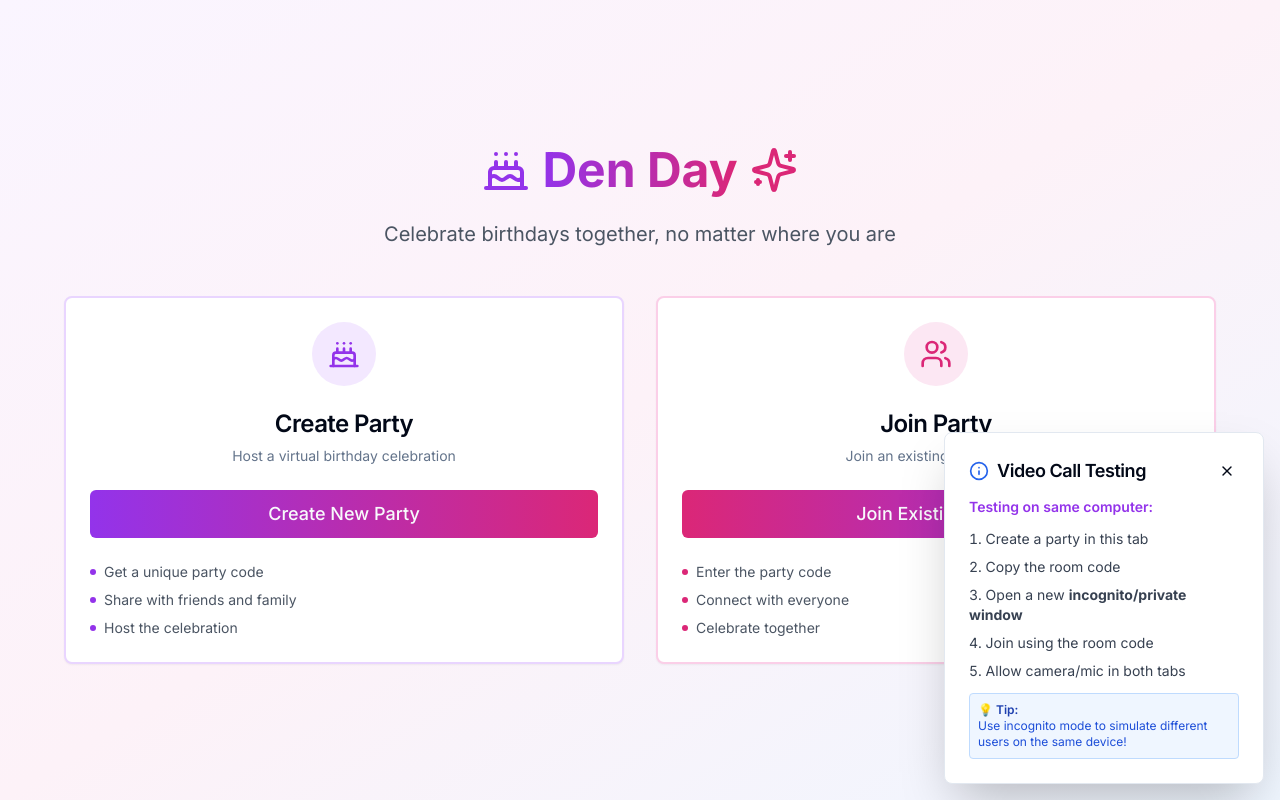
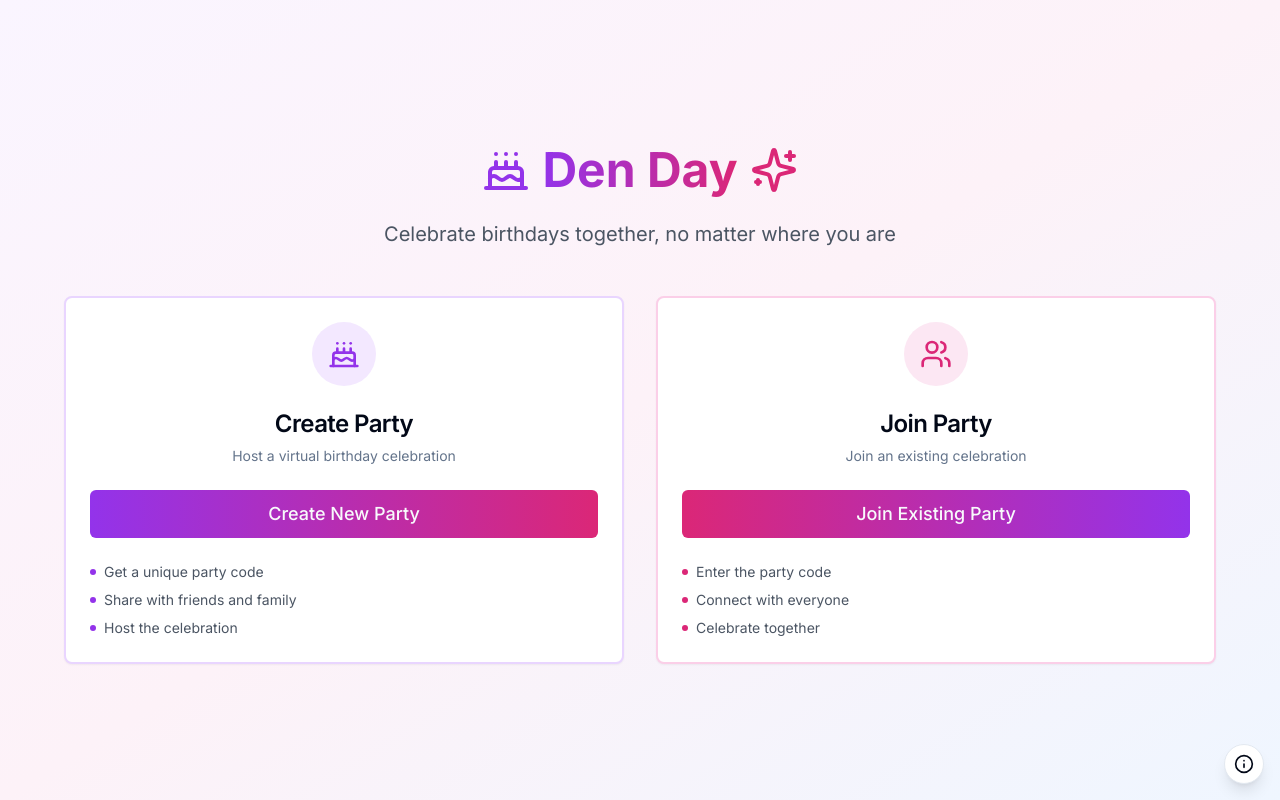
Before and after one commit to ChilliRoger/den-day, a Next.js app: page / in a window 1280 px wide. Built offline with nearby package versions, Linux system fonts and the light colour scheme.

Commit message:
guide changes

```diff
--- a/components/VideoCallGuide.tsx
+++ b/components/VideoCallGuide.tsx
@@ -6,7 +6,7 @@ import { Button } from "@/components/ui/button";
 import { Info, X } from "lucide-react";
 
 export function VideoCallGuide() {
-  const [isVisible, setIsVisible] = useState(true);
+  const [isVisible, setIsVisible] = useState(false);
 
   if (!isVisible) {
     return (
@@ -27,7 +27,7 @@ export function VideoCallGuide() {
         <div className="flex items-center justify-between">
           <CardTitle className="text-lg flex items-center gap-2">
             <Info className="w-5 h-5 text-blue-600" />
-            Video Call Testing
+            How to Use Den Day
           </CardTitle>
           <Button
             variant="ghost"
@@ -40,17 +40,19 @@ export function VideoCallGuide() {
         </div>
       </CardHeader>
       <CardContent className="text-sm space-y-3">
-        <p className="font-semibold text-purple-600">Testing on same computer:</p>
+        <p className="font-semibold text-purple-600">Host a Party:</p>
         <ol className="list-decimal list-inside space-y-2 text-gray-700">
-          <li>Create a party in this tab</li>
-          <li>Copy the room code</li>
-          <li>Open a new <strong>incognito/private window</strong></li>
-          <li>Join using the room code</li>
-          <li>Allow camera/mic in both tabs</li>
+          <li>Click &quot;Create Party&quot; and enter your name</li>
+          <li>Share the room code with your guests</li>
+          <li>Allow camera and microphone access</li>
+          <li>Wait for guests to join</li>
+          <li>Click &quot;Cut the Cake&quot; to celebrate! 🎂</li>
         </ol>
-        <div className="bg-blue-50 border border-blue-200 rounded p-2 text-xs">
-          <p className="font-semibold text-blue-800">💡 Tip:</p>
-          <p className="text-blue-700">Use incognito mode to simulate different users on the same device!</p>
+        <div className="bg-blue-50 border border-blue-200 rounded p-2 text-xs mt-3">
+          <p className="font-semibold text-blue-800">💡 Tips:</p>
+          <p className="text-blue-700">• Use mute/video buttons to control your audio and video</p>
+          <p className="text-blue-700">• Chat with guests using the chat panel</p>
+          <p className="text-blue-700">• Share the room code via WhatsApp, email, or text</p>
         </div>
       </CardContent>
     </Card>
```
